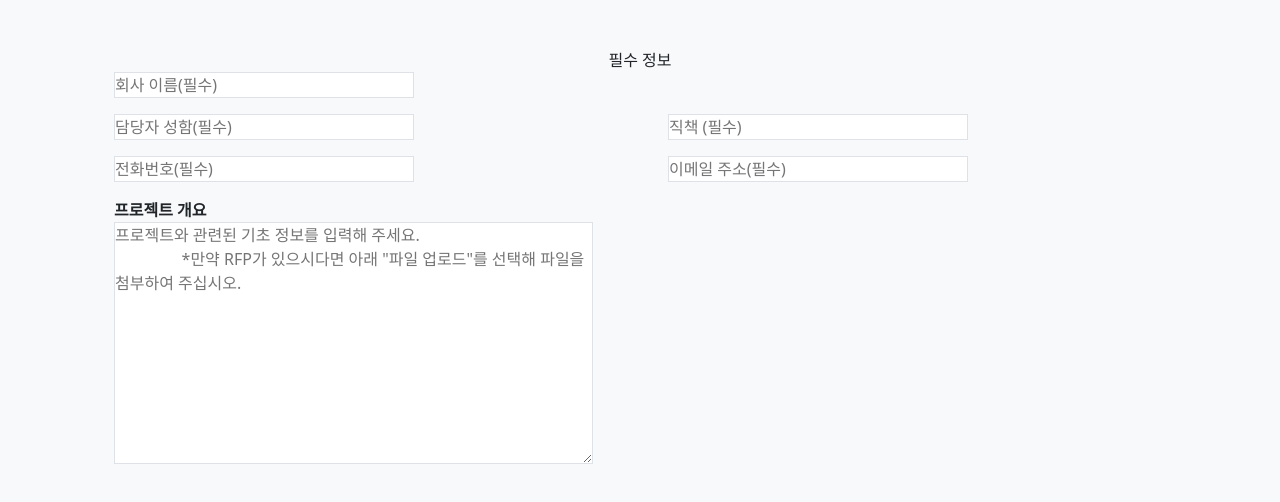
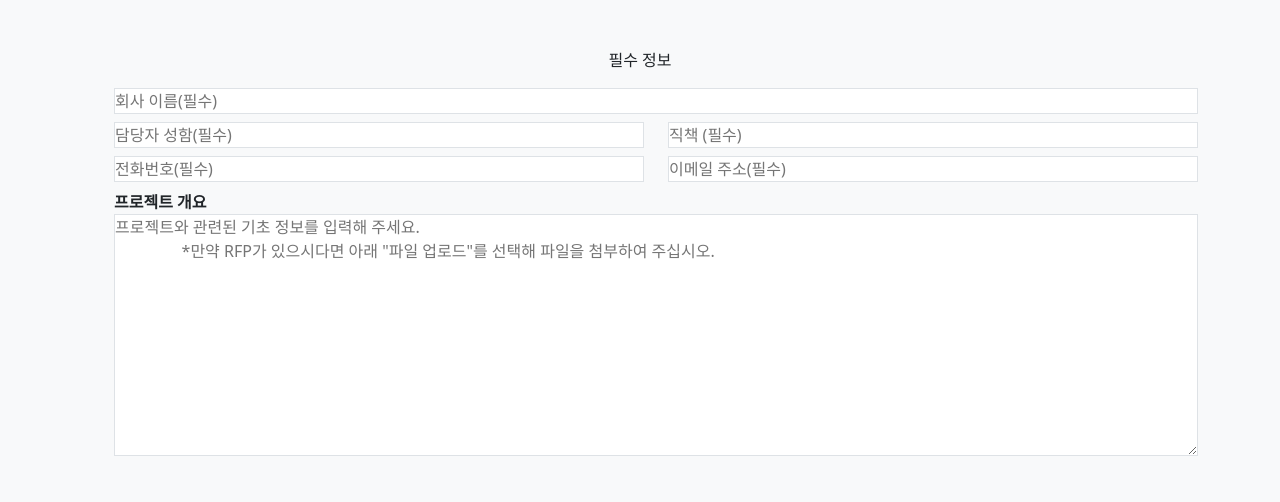
Before and after one commit to kimjaer/useRef, a React (Create React App) app: page / in a window 1280 px wide. Shown: the top 502 px of the page. Built offline with nearby package versions, Linux system fonts and the light colour scheme.

Commit message:
scss 연결

```diff
--- a/package.json
+++ b/package.json
@@ -11,6 +11,7 @@
     "react-bootstrap": "^2.9.2",
     "react-dom": "^18.2.0",
     "react-scripts": "5.0.1",
+    "sass": "^1.69.6",
     "scss": "^0.2.4",
     "web-vitals": "^2.1.4"
   },
--- a/src/Form.js
+++ b/src/Form.js
@@ -1,33 +1,33 @@
 import React from 'react'
-// import "./contact.scss";
-import "bootstrap/dist/css/bootstrap.css";
+import contact from "./contact.module.scss";
+import "bootstrap/dist/css/bootstrap.css"
 
 const Contact = () => {
   return (
-    <div className='contact bg-light py-5'>
+    <div className={`${contact.sfdf} bg-light py-5`}>
       <form action="#none" className='cominfo container'>
         <fieldset className='text-center'>필수 정보</fieldset>
-        <ul className='row'>
-          <li className='col-12'>
-            <input type="text" className='bg-white border' placeholder='회사 이름(필수)' required />
+        <ul className='row my-3'>
+          <li className='col-12 mb-2'>
+            <input type="text" className='bg-white border d-block w-100' placeholder='회사 이름(필수)' required />
           </li>
-          <li className='col-6'>
-            <input type="text" className='bg-white border' placeholder='담당자 성함(필수)' required />
+          <li className='col-6 mb-2'>
+            <input type="text" className='bg-white border  d-block w-100' placeholder='담당자 성함(필수)' required />
           </li>
-          <li className='col-6'>
-            <input type="text" className='bg-white border' placeholder='직책 (필수)' required />
+          <li className='col-6 mb-2'>
+            <input type="text" className='bg-white border  d-block w-100' placeholder='직책 (필수)' required />
           </li>
 
-          <li className='col-6'>
-            <input type="text" className='bg-white border' placeholder='전화번호(필수)' required />
+          <li className='col-6 mb-2'>
+            <input type="text" className='bg-white border  d-block w-100' placeholder='전화번호(필수)' required />
           </li>
-          <li className='col-6'>
-            <input type="text" className='bg-white border' placeholder='이메일 주소(필수)' required />
+          <li className='col-6 mb-2'>
+            <input type="text" className='bg-white border  d-block w-100' placeholder='이메일 주소(필수)' required />
           </li>
 
-          <li className='col-12'>
+          <li className='col-12 mb-2'>
             <strong className='d-block'>프로젝트 개요</strong>
-            <textarea name="" className='bg-white border' id="" cols="50" rows="10" placeholder='프로젝트와 관련된 기초 정보를 입력해 주세요.
+            <textarea name="" className='bg-white border  d-block w-100' id="" cols="50" rows="10" placeholder='프로젝트와 관련된 기초 정보를 입력해 주세요.
                 *만약 RFP가 있으시다면 아래 "파일 업로드"를 선택해 파일을 첨부하여 주십시오.'>
 
             </textarea>
--- /dev/null
+++ b/src/contact.module.scss
@@ -0,0 +1,10 @@
+
+.sfdf{
+  background-color: bisque;
+}
+@font-face {
+  font-family: 'SpoqaHanSansNeo-Medium';
+  src: local('SpoqaHanSansNeo-Medium'), url('./font/SpoqaHanSansNeo-Medium.ttf') format('truetype');
+  }
+
+  $myfont:' SpoqaHanSansNeo-Medium';
--- a/src/contact.scss
+++ /dev/null
@@ -1,3 +0,0 @@
-li {
-  list-style: none;
-}
```
Also changed, not shown: 2 other files (tests, documents, lock files or other folders).
